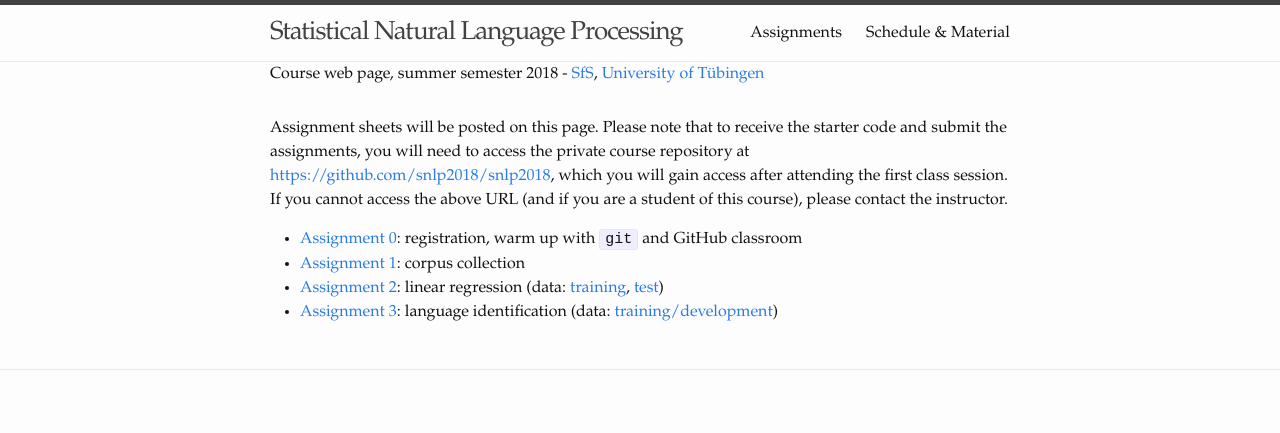
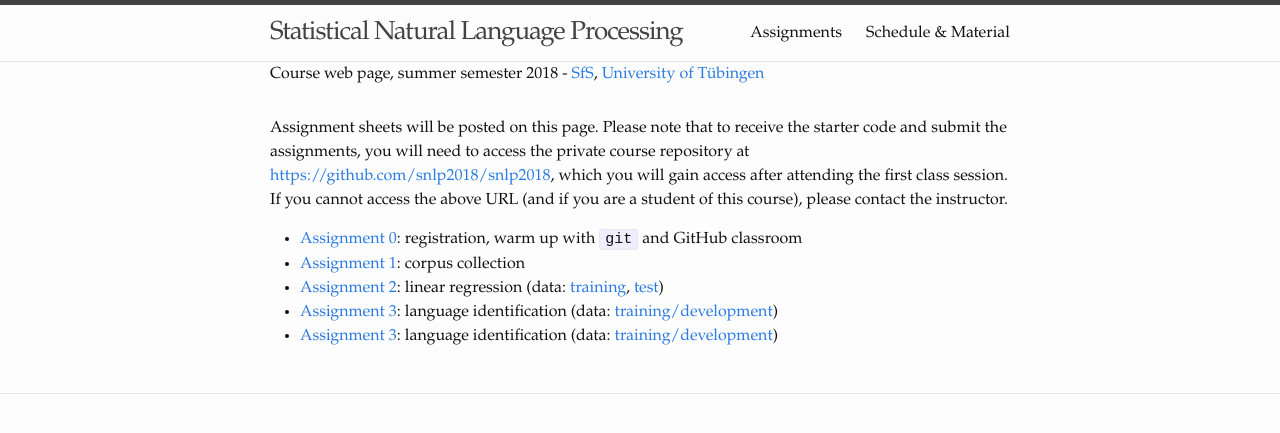
Before and after one commit to snlp2018/snlp2018.github.io, a Jekyll site: the page built from assignments.md, in a window 1280 px wide. Shown: the top 433 px of the page. Built offline with Jekyll 4.4.1, drawn with Linux system fonts in a browser that asks for light colours.

Commit message:
Add assignment 4.

```diff
--- a/assignments.md
+++ b/assignments.md
@@ -24,3 +24,6 @@
 - [Assignment 3](assignment3.pdf):
     language identification
     (data: [training/development](data/assignment3-data.tar.gz))
+- [Assignment 3](assignment4.pdf):
+    language identification
+    (data: [training/development](data/assignment4-data.tar.gz))
```
Also changed, not shown: 5 other files.
